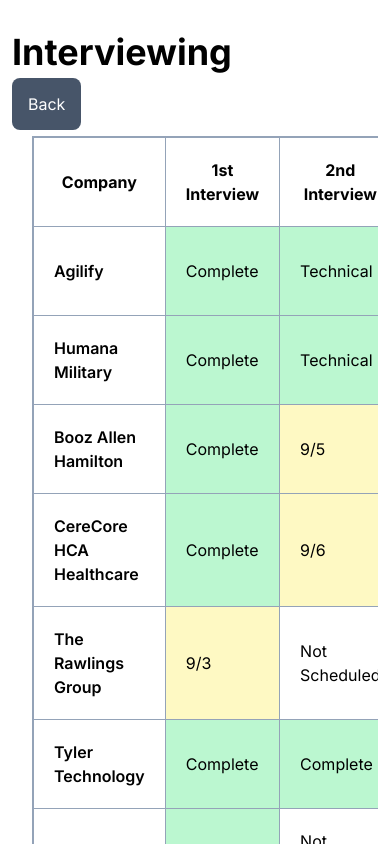
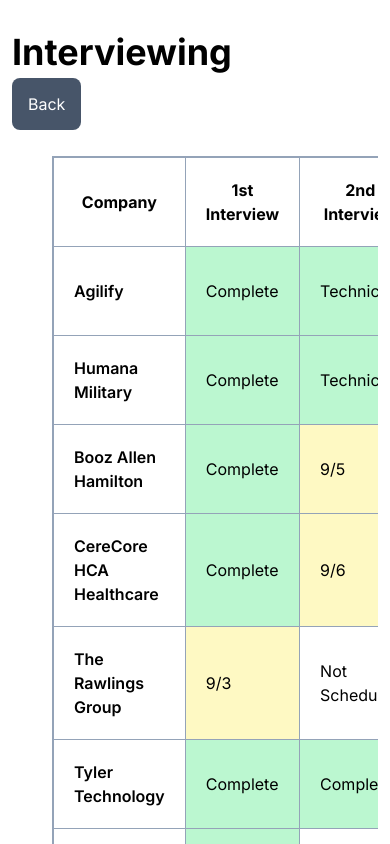
Before and after one commit to drethedevjs/andre-cv, a Next.js app: page /interviews in a window 390 px wide. Shown: the top 844 px of the page. Built offline with nearby package versions, Linux system fonts and the light colour scheme.

Commit message:
Made the table mobile friendly.

```diff
--- a/app/interviews/page.tsx
+++ b/app/interviews/page.tsx
@@ -2,12 +2,12 @@ import Footer from "@/components/Footer";
 
 const page = () => {
   return (
-    <>
-      <div className="container px-3 pt-8">
+    <div className="min-h-screen flex flex-col">
+      <main className="container px-3 pt-8">
         <h1 className="mb-5">Interviewing</h1>
         <a href="/" className="btn">Back</a>
         <div className="overflow-x-auto">
-        <table className="table-fixed m-5 border-collapse border-2 border-slate-400 sm:w-full">
+          <table className="table-fixed m-10 border-collapse border-2 border-slate-400 sm:w-11/12">
             <thead>
               <tr>
                 <th>Company</th>
@@ -69,11 +69,10 @@ const page = () => {
               </tr>
             </tbody>
           </table>
-
         </div>
+      </main>
+      <Footer opacity={30} />
     </div>
-      <Footer opacity={30} />
-    </>
   );
 }
 
```
Lines whose indentation alone changed are shown as unchanged.
